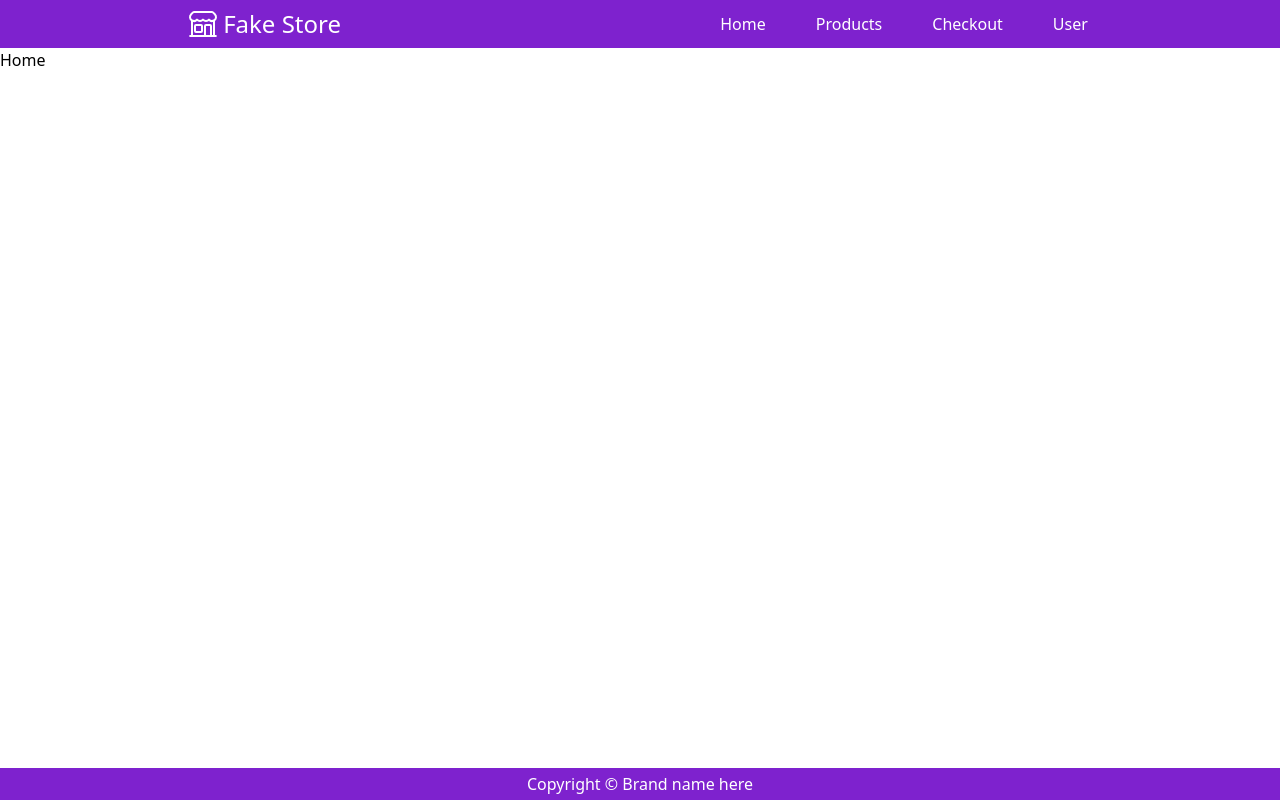
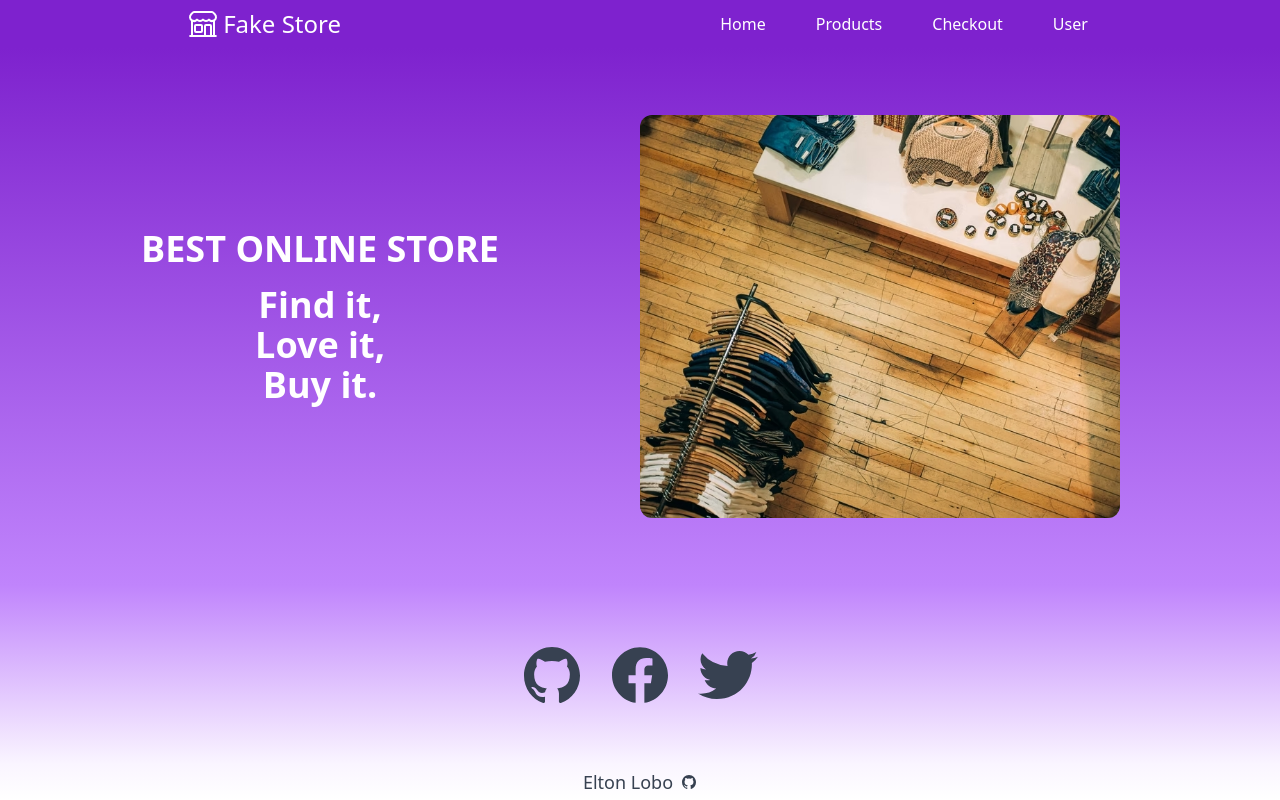
Before and after one commit to EltonLobo07/online-store, a React app in the folder online-store-frontend/: page / in a window 1280 px wide. Built offline with nearby package versions, Linux system fonts and the light colour scheme.

Commit message:
Add "/home" styles

```diff
--- a/online-store-frontend/public/index.html
+++ b/online-store-frontend/public/index.html
@@ -5,6 +5,8 @@
     <meta http-equiv="X-UA-Compatible" content="IE=edge">
     <meta name="viewport" content="width=device-width, initial-scale=1.0">
     <title>Store app</title>
+
+    <link href = "/favicon.png" rel = "icon" type="image/png" >
 
     <link href = "/main.css" rel = "stylesheet">
 </head>
--- a/online-store-frontend/src/components/Checkout.js
+++ b/online-store-frontend/src/components/Checkout.js
@@ -58,8 +58,15 @@ function Checkout() {
 
     if (productsToBuy.length === 0) // User is logged in
         return (
-            <div className = "flex-grow">
-                No products in the cart
+            <div className = "flex-grow flex flex-col">
+                <div className = "sticky top-12 bg-purple-400 py-1 text-center text-white min-w-[300px]">
+                    {user ? `Hi ${user.name}, ` : null}
+                    {`Cart : ${productsToBuy.length}`}
+                </div>
+
+                <div className = "flex-grow flex flex-col items-center p-5 w-3/4 min-w-[300px] max-w-screen-lg mx-auto my-5 bg-gray-200 rounded-lg">
+                    No products in the cart
+                </div>
             </div>
         );
 
--- a/online-store-frontend/src/components/Footer.js
+++ b/online-store-frontend/src/components/Footer.js
@@ -2,8 +2,17 @@ import React from "react";
 
 function Footer() {
     return (
-        <div className = "bg-purple-700 text-white text-center py-1 w-full">
-            Copyright © Brand name here
+        <div className = "text-lg text-gray-700 font-medium py-1 w-full flex gap-x-2 items-center justify-center bg-gradient-to-b from-purple-50 to-white">
+            <div>
+            Elton Lobo
+            </div>
+
+            <a href = "https://www.youtube.com/watch?v=MtN1YnoL46Q" target = "_blank" className = "inline-block">
+                <svg xmlns="http://www.w3.org/2000/svg" viewBox="0 0 512 512" className = "w-4 h-4 hover:fill-purple-700 active:fill-purple-800 fill-gray-700">
+                    <title>Logo Github</title>
+                        <path d="M256 32C132.3 32 32 134.9 32 261.7c0 101.5 64.2 187.5 153.2 217.9a17.56 17.56 0 003.8.4c8.3 0 11.5-6.1 11.5-11.4 0-5.5-.2-19.9-.3-39.1a102.4 102.4 0 01-22.6 2.7c-43.1 0-52.9-33.5-52.9-33.5-10.2-26.5-24.9-33.6-24.9-33.6-19.5-13.7-.1-14.1 1.4-14.1h.1c22.5 2 34.3 23.8 34.3 23.8 11.2 19.6 26.2 25.1 39.6 25.1a63 63 0 0025.6-6c2-14.8 7.8-24.9 14.2-30.7-49.7-5.8-102-25.5-102-113.5 0-25.1 8.7-45.6 23-61.6-2.3-5.8-10-29.2 2.2-60.8a18.64 18.64 0 015-.5c8.1 0 26.4 3.1 56.6 24.1a208.21 208.21 0 01112.2 0c30.2-21 48.5-24.1 56.6-24.1a18.64 18.64 0 015 .5c12.2 31.6 4.5 55 2.2 60.8 14.3 16.1 23 36.6 23 61.6 0 88.2-52.4 107.6-102.3 113.3 8 7.1 15.2 21.1 15.2 42.5 0 30.7-.3 55.5-.3 63 0 5.4 3.1 11.5 11.4 11.5a19.35 19.35 0 004-.4C415.9 449.2 480 363.1 480 261.7 480 134.9 379.7 32 256 32z"/>
+                </svg>
+            </a>
         </div>
     );
 };
--- a/online-store-frontend/src/components/Home.js
+++ b/online-store-frontend/src/components/Home.js
@@ -1,9 +1,49 @@
 import React from "react";
+import homePageImg from "../images/online-store-home.jpg";
 
 function Home() {
     return (
-        <div className = "flex-grow">
-            Home
+        <div className = "flex-grow flex flex-col">
+            <div className = "flex bg-gradient-to-b from-purple-700 to-purple-400 h-3/4">
+                <div className = "flex-grow basis-1/2 flex flex-col gap-y-4 items-center justify-center text-white text-center bg-[url('./images/online-store-home.jpg')] md:bg-none">
+                    <div className = "text-4xl font-extrabold">
+                        BEST ONLINE STORE
+                    </div>
+
+                    <div className = "text-4xl font-bold">
+                        Find it, <br />
+                        Love it, <br />
+                        Buy it.
+                    </div>
+                </div>
+
+                <div className = "flex-grow basis-1/2 hidden md:flex items-center">
+                    <img src = {homePageImg} alt = "home page image" className = "w-3/4 h-3/4 object-cover object-center rounded-xl" />
+                </div>
+            </div>
+
+            <div className = "flex justify-center items-center gap-x-6 h-1/4 bg-gradient-to-b from-purple-400 to-purple-50">
+                <a href = "https://www.youtube.com/watch?v=MtN1YnoL46Q" target = "_blank" className = "inline-block">
+                    <svg xmlns="http://www.w3.org/2000/svg" viewBox="0 0 512 512" className = "w-16 h-16 hover:fill-purple-700 active:fill-purple-800 fill-gray-700">
+                        <title>Logo Github</title>
+                            <path d="M256 32C132.3 32 32 134.9 32 261.7c0 101.5 64.2 187.5 153.2 217.9a17.56 17.56 0 003.8.4c8.3 0 11.5-6.1 11.5-11.4 0-5.5-.2-19.9-.3-39.1a102.4 102.4 0 01-22.6 2.7c-43.1 0-52.9-33.5-52.9-33.5-10.2-26.5-24.9-33.6-24.9-33.6-19.5-13.7-.1-14.1 1.4-14.1h.1c22.5 2 34.3 23.8 34.3 23.8 11.2 19.6 26.2 25.1 39.6 25.1a63 63 0 0025.6-6c2-14.8 7.8-24.9 14.2-30.7-49.7-5.8-102-25.5-102-113.5 0-25.1 8.7-45.6 23-61.6-2.3-5.8-10-29.2 2.2-60.8a18.64 18.64 0 015-.5c8.1 0 26.4 3.1 56.6 24.1a208.21 208.21 0 01112.2 0c30.2-21 48.5-24.1 56.6-24.1a18.64 18.64 0 015 .5c12.2 31.6 4.5 55 2.2 60.8 14.3 16.1 23 36.6 23 61.6 0 88.2-52.4 107.6-102.3 113.3 8 7.1 15.2 21.1 15.2 42.5 0 30.7-.3 55.5-.3 63 0 5.4 3.1 11.5 11.4 11.5a19.35 19.35 0 004-.4C415.9 449.2 480 363.1 480 261.7 480 134.9 379.7 32 256 32z"/>
+                    </svg>
+                </a>
+
+                <a href = "https://www.youtube.com/watch?v=7jjcAuEYW9M" target = "_blank" className = "inline-block">
+                    <svg xmlns="http://www.w3.org/2000/svg" viewBox="0 0 512 512" className = "w-16 h-16 hover:fill-purple-700 active:fill-purple-800 fill-gray-700">
+                        <title>Logo Facebook</title>
+                        <path d="M480 257.35c0-123.7-100.3-224-224-224s-224 100.3-224 224c0 111.8 81.9 204.47 189 221.29V322.12h-56.89v-64.77H221V208c0-56.13 33.45-87.16 84.61-87.16 24.51 0 50.15 4.38 50.15 4.38v55.13H327.5c-27.81 0-36.51 17.26-36.51 35v42h62.12l-9.92 64.77H291v156.54c107.1-16.81 189-109.48 189-221.31z" fillRule="evenodd"/>
+                    </svg>
+                </a>
+
+                <a href = "https://www.youtube.com/watch?v=Ru4a-js4My4" target = "_blank" className = "inline-block">
+                    <svg xmlns="http://www.w3.org/2000/svg" viewBox="0 0 512 512" className = "w-16 h-16 hover:fill-purple-700 active:fill-purple-800 fill-gray-700">
+                        <title>Logo Twitter</title>
+                        <path d="M496 109.5a201.8 201.8 0 01-56.55 15.3 97.51 97.51 0 0043.33-53.6 197.74 197.74 0 01-62.56 23.5A99.14 99.14 0 00348.31 64c-54.42 0-98.46 43.4-98.46 96.9a93.21 93.21 0 002.54 22.1 280.7 280.7 0 01-203-101.3A95.69 95.69 0 0036 130.4c0 33.6 17.53 63.3 44 80.7A97.5 97.5 0 0135.22 199v1.2c0 47 34 86.1 79 95a100.76 100.76 0 01-25.94 3.4 94.38 94.38 0 01-18.51-1.8c12.51 38.5 48.92 66.5 92.05 67.3A199.59 199.59 0 0139.5 405.6a203 203 0 01-23.5-1.4A278.68 278.68 0 00166.74 448c181.36 0 280.44-147.7 280.44-275.8 0-4.2-.11-8.4-.31-12.5A198.48 198.48 0 00496 109.5z"/>
+                    </svg>
+                </a>
+            </div>
         </div>
     );
 };
--- a/online-store-frontend/src/components/Products.js
+++ b/online-store-frontend/src/components/Products.js
@@ -169,7 +169,7 @@ function Products() {
 
                 {
                     filteredProducts.length == 0 ? <div className = "flex justify-center text-lg text-purple-700">No product found</div> : (
-                        <div className = "grid grid-rows-[300px] auto-rows-[300px] grid-cols-[repeat(auto-fit,275px)] justify-center gap-x-4 gap-y-4">
+                        <div className = "grid grid-rows-[320px] auto-rows-[320px] grid-cols-[repeat(auto-fit,275px)] justify-center gap-x-4 gap-y-4">
                             {filteredProducts.map(product => <Product key = {product.id}
                                                                       product = {product}
                                                                       user = {user}
--- a/online-store-frontend/tailwind.config.js
+++ b/online-store-frontend/tailwind.config.js
@@ -8,5 +8,10 @@ module.exports = {
       }
     },
   },
+  variants: {
+    extend: {
+
+    }
+  },
   plugins: [],
 }
--- a/online-store-frontend/webpack.config.js
+++ b/online-store-frontend/webpack.config.js
@@ -6,6 +6,7 @@ module.exports = {
     entry: "./src/index.js",
     output: {
         filename: "main.js",
+        assetModuleFilename: "[name][ext]",
         path: path.resolve(__dirname, "public")
     },
     plugins: [new MiniCssExtractPlugin()],
@@ -21,7 +22,11 @@ module.exports = {
             {
 		        test: /\.css$/i,
 		        use: [MiniCssExtractPlugin.loader, "css-loader", "postcss-loader"]
-		    }
+		    },
+            {
+                test: /\.(png|svg|jpg|jpeg|gif)$/i,
+                type: 'asset/resource'
+            }
         ]
     },
     devServer: {
```
Also changed, not shown: online-store-frontend/src/images/online-store-home.jpg (added).
